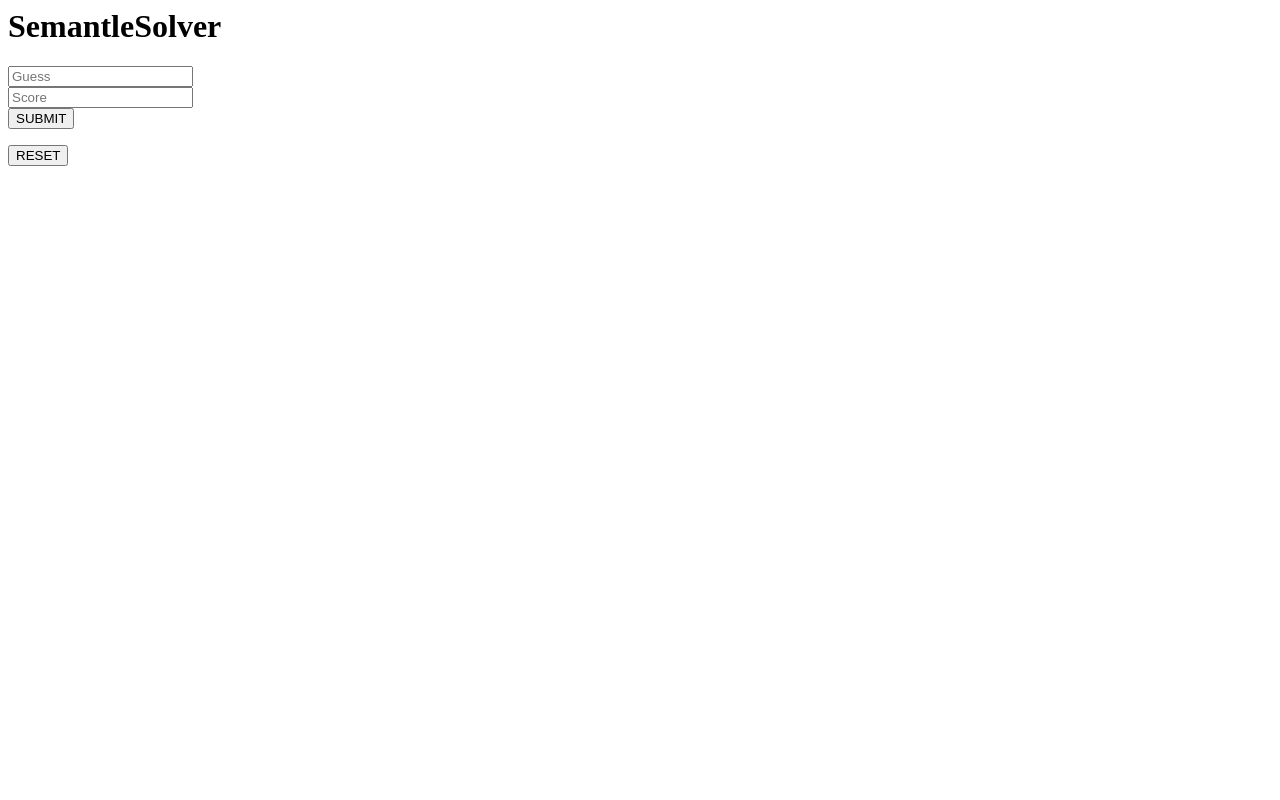
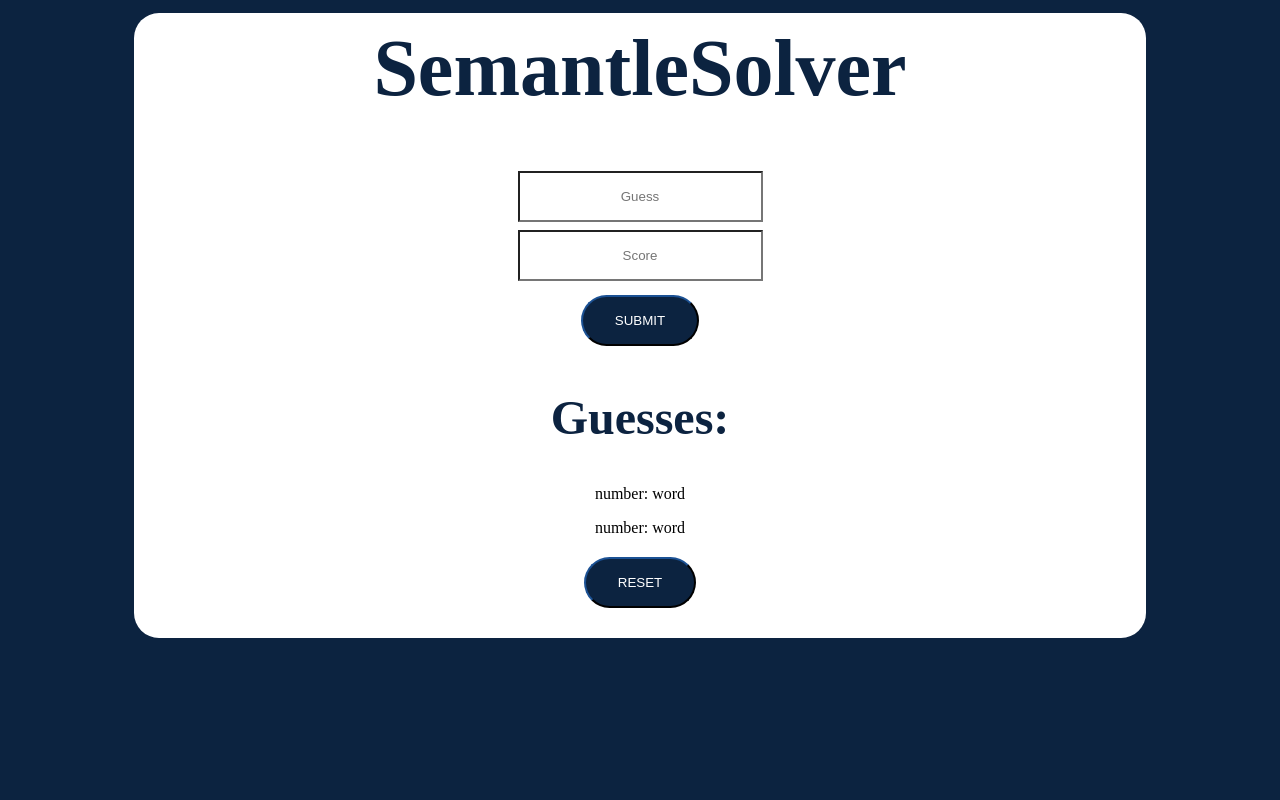
Before and after one commit to Colton-K/wordleSolver, a Flask app: page / in a window 1280 px wide. Run offline with Flask 2, Linux system fonts and the light colour scheme; parts of the project's set-up code (start-up, migrations or seed data) failed here and were passed over; some libraries are stand-ins or nearby versions.

Commit message:
updated UI

```diff
--- a/app.py
+++ b/app.py
@@ -22,9 +22,10 @@ def getIP():
         s.close()
     return IP
 
-@app.route("/")
+@app.route("/")  #[#number: word,number: word]
 def index():
-    guesses = solver.getCandidates(5)
+    #guesses = solver.getCandidates(5)
+    guesses = ["number: word","number: word"]
     return render_template(base, guesses=guesses, haveGuesses=(len(guesses)>0))
 
 @app.route("/submitGuess", methods=["POST"])
--- /dev/null
+++ b/static/style.css
@@ -0,0 +1,15 @@
+body {
+	background-color: #0C2340;
+}
+
+.titlename {
+	color: #0C2340;
+	font-size: 500%;
+	padding-top: 10px;
+}
+
+.subtitlename {
+	color: white;
+	font-size: 300%;
+	padding-top: 10px;
+}
--- a/templates/index.html
+++ b/templates/index.html
@@ -3,34 +3,45 @@
 		<script src="https://maxcdn.bootstrapcdn.com/bootstrap/4.5.2/js/bootstrap.min.js"></script>
 		<meta charset="utf-8">
    		<title>Semantle Solver</title>
+        <link rel="stylesheet" href="{{ url_for('static', filename='style.css') }}">
 	</head>
 
-	<body >
-        <h1>SemantleSolver</h1>
+	<body>
+        <center>
+        <div style="width: 80%;border-radius: 25px;margin-top: 1%;margin-bottom: 10px;padding-bottom: 10px;background-color: white;">
+
+        <center>
+        <h1 style=" color: #0C2340;font-size: 500%;padding-top: 10px;">SemantleSolver</h1>
+        <center>
+
         <div id="container">
-            <form action="submitGuess" method="POST">
-                <input id="guess" type="text" placeholder="Guess" minlength="1" name="guess"/>
+            <form action="submitGuess" method="POST" class="form">
+                <input id="guess" type="text" placeholder="Guess" minlength="1" name="guess" style="background-color: white; color: #0C2340; padding: 16px 32px; text-decoration: inherit; margin: 4px 2px; text-align: center; cursor: pointer;" />
                 <br>
-                <input id="score" type="text" placeholder="Score" minlength="1" name="score"/>
+                <input id="score" type="text" placeholder="Score" minlength="1" name="score" style="background-color: white; color: #0C2340; padding: 16px 32px; text-decoration: inherit; margin: 4px 2px; text-align: center; cursor: pointer;margin-bottom: 10px;" />
                 <br>
-                <button name="submit" id="sub" type="Submit" title="SEARCH">SUBMIT</button>
+                <button name="submit" id="sub" type="Submit" title="SEARCH" style="background-color: #0C2340; color: white; padding: 16px 32px; text-decoration: inherit; margin: 4px 2px; text-align: center; cursor: pointer;border-radius: 50px; border-color: #0C2340;">SUBMIT</button>
             </form>
+        </div>
+
+        {% if haveGuesses %}
+            <h2 style=" color: #0C2340;font-size: 300%;">Guesses:</h2>
+
+            <div >
+                {% for guess in guesses %}
+                    <p> {{guess}} </p>
+                {% endfor %}
             </div>
 
             <div id="container">
                 <form action="reset">
-                <button name="reset" id="sub" type="Submit" title="RESET">RESET</button>
+                    <button name="reset" id="sub" type="Submit" title="RESET" style="background-color: #0C2340; color: white; padding: 16px 32px; text-decoration: inherit; margin: 4px 2px; text-align: center; cursor: pointer;border-radius: 50px; border-color: #0C2340;">RESET</button>
                 </form>
             </div>
 
-        <div id="container">
-            {% if haveGuesses %}
-                <h2>Guesses:</h2>
-                {% for guess in guesses %}
-                <p> {{guess}} </p>
-                {% endfor %}
         {% endif %}
+
         </div>
-
+        </center>
 	</body>
 </html>
```
Lines whose indentation alone changed are shown as unchanged.
